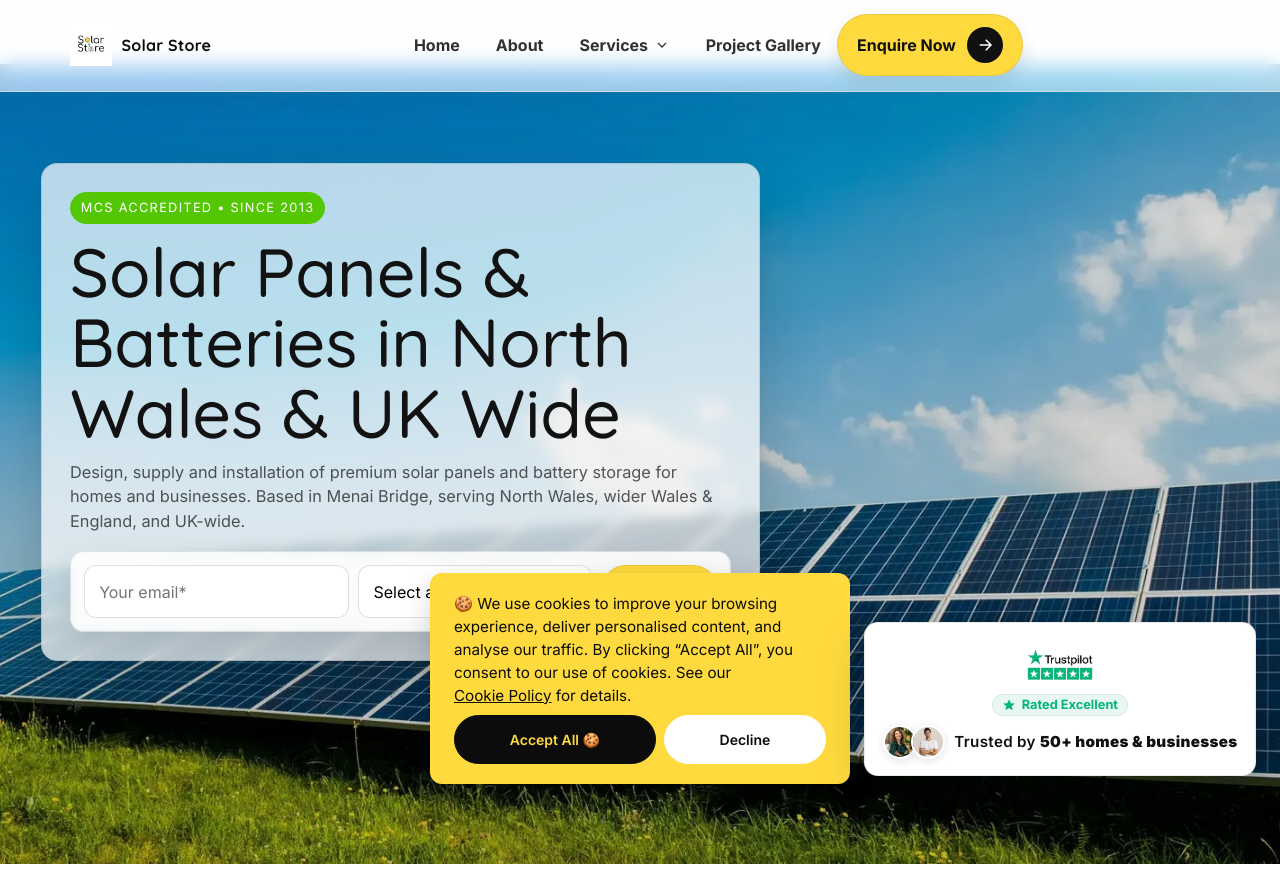
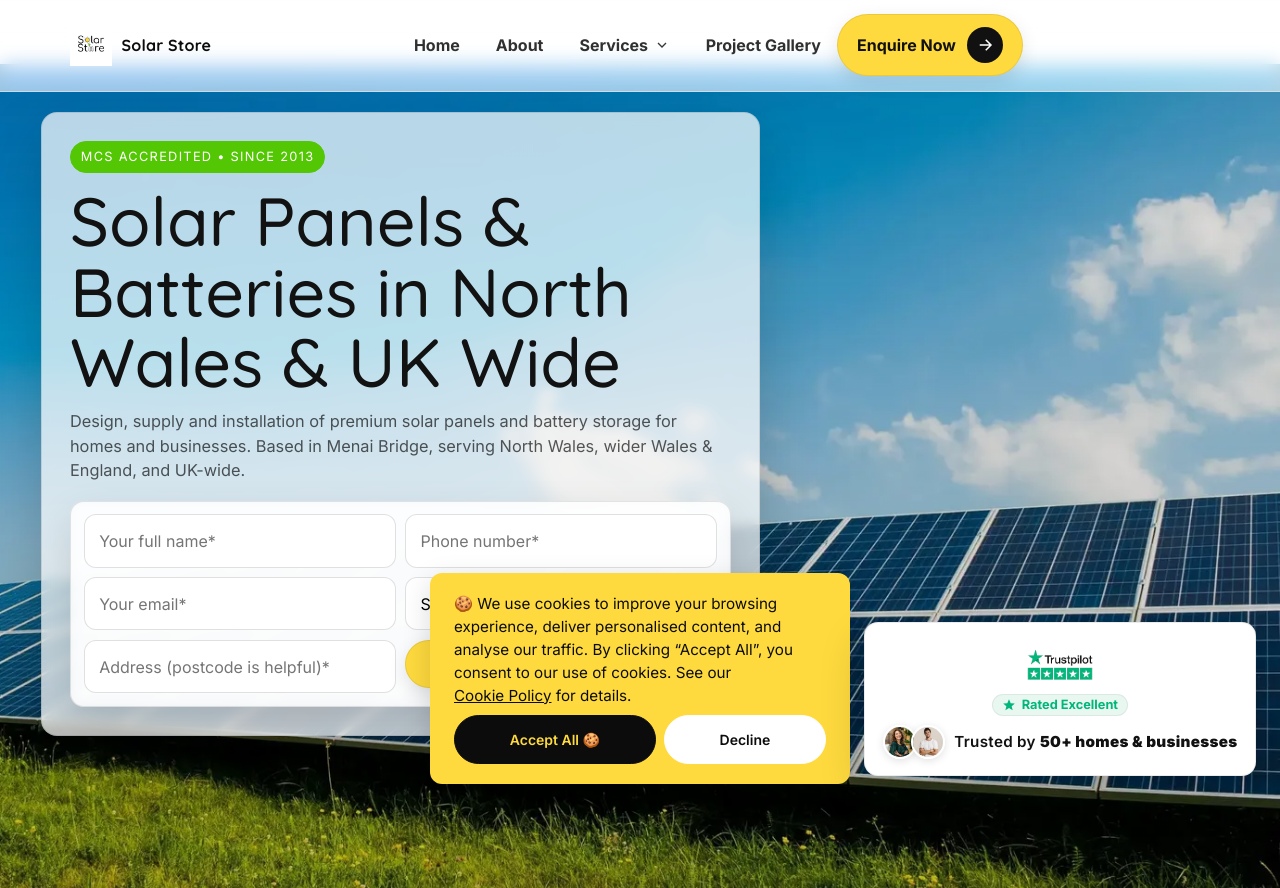
Before and after one commit to CleanDesignUK/solarstore, a plain HTML site: page index.html in a window 1280 px wide. Shown: the top 888 px of the page. Drawn offline with nearby package versions, Linux system fonts and the light colour scheme; some packages are replaced by stand-ins of ours; a script that the page names is missing.

Commit message:
changed the form access key and updated phone and address form field

```diff
--- a/index.css
+++ b/index.css
@@ -5,7 +5,7 @@
 .hero-form{
   margin-top: 18px;
   display: grid;
-  grid-template-columns: 1fr 1fr auto;
+  grid-template-columns: repeat(2, 1fr);
   gap: .6rem;
   width: min(760px, 100%);
   background: var(--glass-bg);
@@ -15,20 +15,52 @@
   backdrop-filter: blur(6px);
   box-shadow: 0 16px 40px rgba(0,0,0,.12);
 }
-.hero-form input[type="email"],
+
+
+.hero-form input,
 .hero-form select{
-  appearance:none;
-  -webkit-appearance:none;
+  appearance: none;
+  -webkit-appearance: none;
   font: inherit;
   padding: .85rem .9rem;
   border-radius: 12px;
   border: 1px solid rgba(0,0,0,.12);
   background: #fff;
 }
+
 .hero-form button.btn{
   padding: .9rem 1.2rem;
   border-radius: 12px;
 }
+
+/* Make service + address split row 2 */
+.hero-form select#service{
+  grid-column: span 2;
+}
+
+.hero-form input#address{
+  grid-column: span 1;
+}
+
+.hero-form button{
+  grid-column: span 1;
+  justify-self: stretch; /* make button full width */
+}
+
+.hero-form input#email{
+  grid-column: span 1;
+}
+
+.hero-form select#service{
+  grid-column: span 1;
+}
+.hero-form button{
+  display: flex;
+  justify-content: center !important;
+  align-items: center;
+  text-align: center;
+}
+
 
 /* Stack nicely on mobile */
 @media (max-width: 720px){
--- a/index.html
+++ b/index.html
@@ -235,9 +235,15 @@
 
 <!-- HERO FORM -->
 <form id="enquiry" class="hero-form" action="https://api.web3forms.com/submit" method="POST">
-  <input type="hidden" name="access_key" value="d35f7e46-7d1c-4a96-90a0-21b4a66df17f" />
+  <input type="hidden" name="access_key" value="ba5e4396-3cbc-4356-b37d-4add49f63153" />
   <input type="hidden" name="subject" value="New Website Enquiry" />
   <input type="hidden" name="from_name" value="Solar Store Website" />
+
+        <!-- Name -->
+        <input type="text" id="full_name" name="name" placeholder="Your full name*" required />
+
+        <!-- Phone -->
+        <input type="tel" id="phone" name="phone" placeholder="Phone number*" required />
 
   <input type="email" id="email" name="email" placeholder="Your email*" required />
 
@@ -250,6 +256,10 @@
     <option>EV Charging</option>
     <option>Off-Grid Solar Systems</option>
   </select>
+
+   <!-- Address -->
+        <input type="text" id="address" name="address" placeholder="Address (postcode is helpful)*" required />
+
 
 <button type="submit" class="cta cta--lg hero-quote">
   <span>Get Quote</span>
```
Also changed, not shown: commercial-solar-panels-menai-bridge.html (+6 -1 lines), contact.html (+7 -1 lines), domestic-solar-panels-menai-bridge.html (+5 -1 lines), off-grid-solar-system-menai-bridge.html (+6 -1 lines), solar-battery-storage-and-add-ons-menai-bridge.html (+6 -1 lines), solar-powered-ev-charging-installation-menai-bridge.html (+6 -1 lines).
